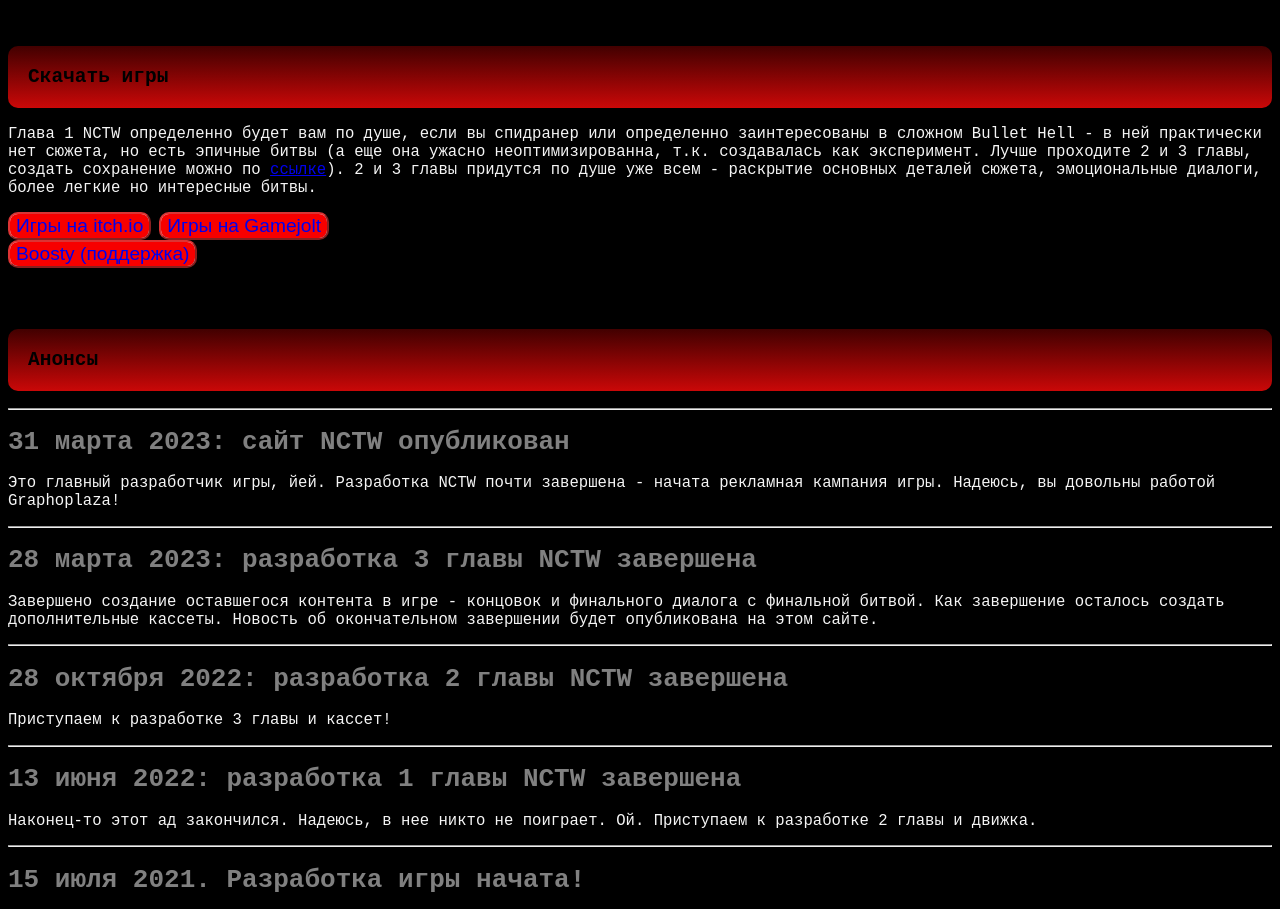
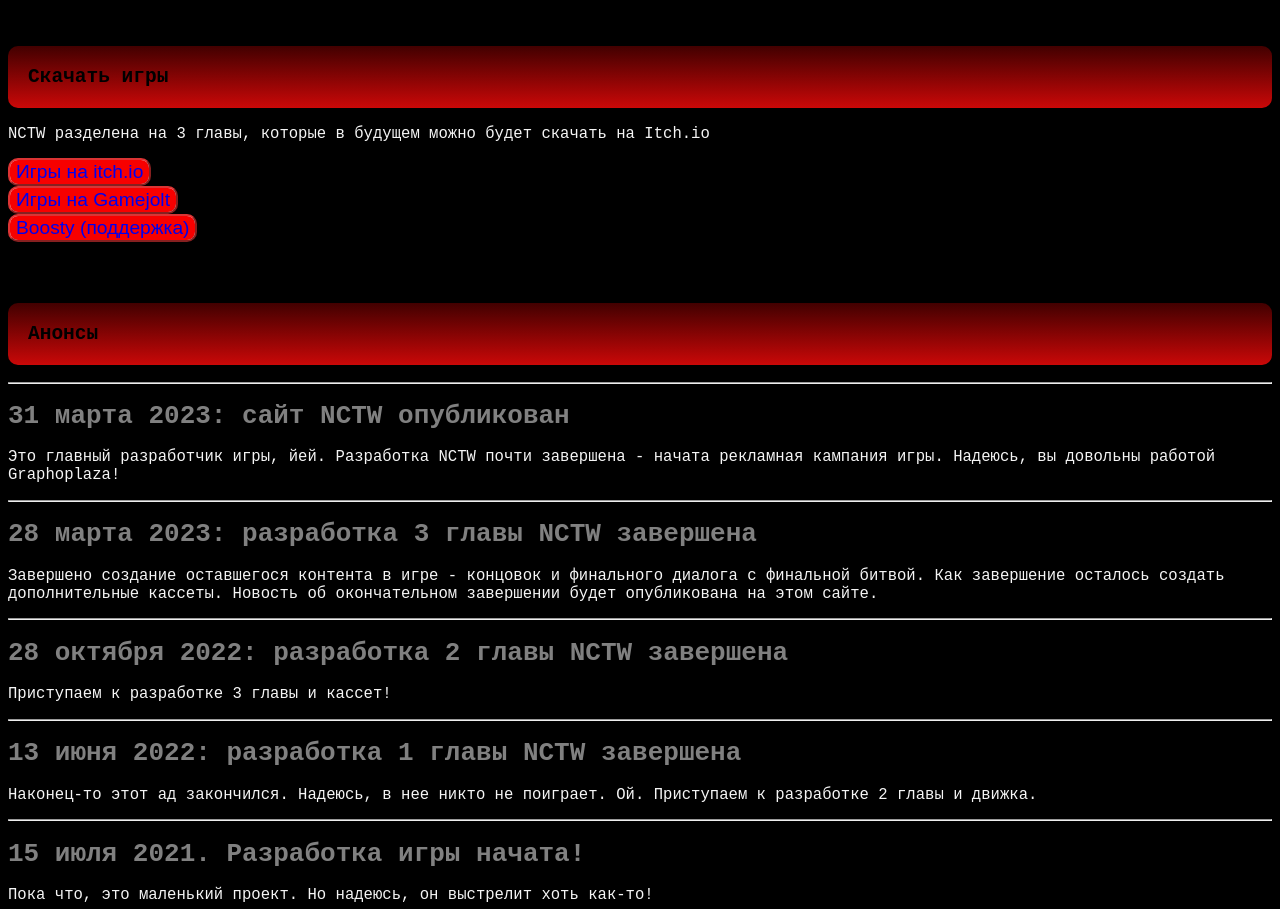
Before and after one commit to NeriQward/nctw_site, a plain HTML site: page main.html in a window 1280 px wide. Shown: the part 1100-2009 px from the top of the page. Drawn offline with Linux system fonts and the light colour scheme.

Commit message:
Update main.html

```diff
--- a/main.html
+++ b/main.html
@@ -30,9 +30,8 @@
     <br><br><br><br>
 
     <h2 class="gradient" id="download">Скачать игры</h2>
-    <p>Глава 1 NCTW определенно будет вам по душе, если вы спидранер или определенно заинтересованы в сложном Bullet Hell - в ней практически нет сюжета, но есть эпичные битвы (а еще она ужасно неоптимизированна, т.к. создавалась как эксперимент. Лучше проходите
-        2 и 3 главы, создать сохранение можно по <a href="savemaker.html">ссылке</a>). 2 и 3 главы придутся по душе уже всем - раскрытие основных деталей сюжета, эмоциональные диалоги, более легкие но интересные битвы.</p>
-    <button class="itchlink"><a href="https://graphoplaza.itch.io" style="text-decoration: none;">Игры на itch.io</a></button>
+    <p>NCTW разделена на 3 главы, которые в будущем можно будет скачать на Itch.io</p>
+    <button class="itchlink"><a href="https://graphoplaza.itch.io" style="text-decoration: none;">Игры на itch.io</a></button><br>
     <button class="itchlink"><a href="https://gamejolt.com/@g_plaza" style="text-decoration: none;">Игры на Gamejolt</a></button><br>
     <button class="itchlink"><a href="https://boosty.to/eliren" style="text-decoration: none;">Boosty (поддержка)</a></button>
     <br><br><br><br>
```
